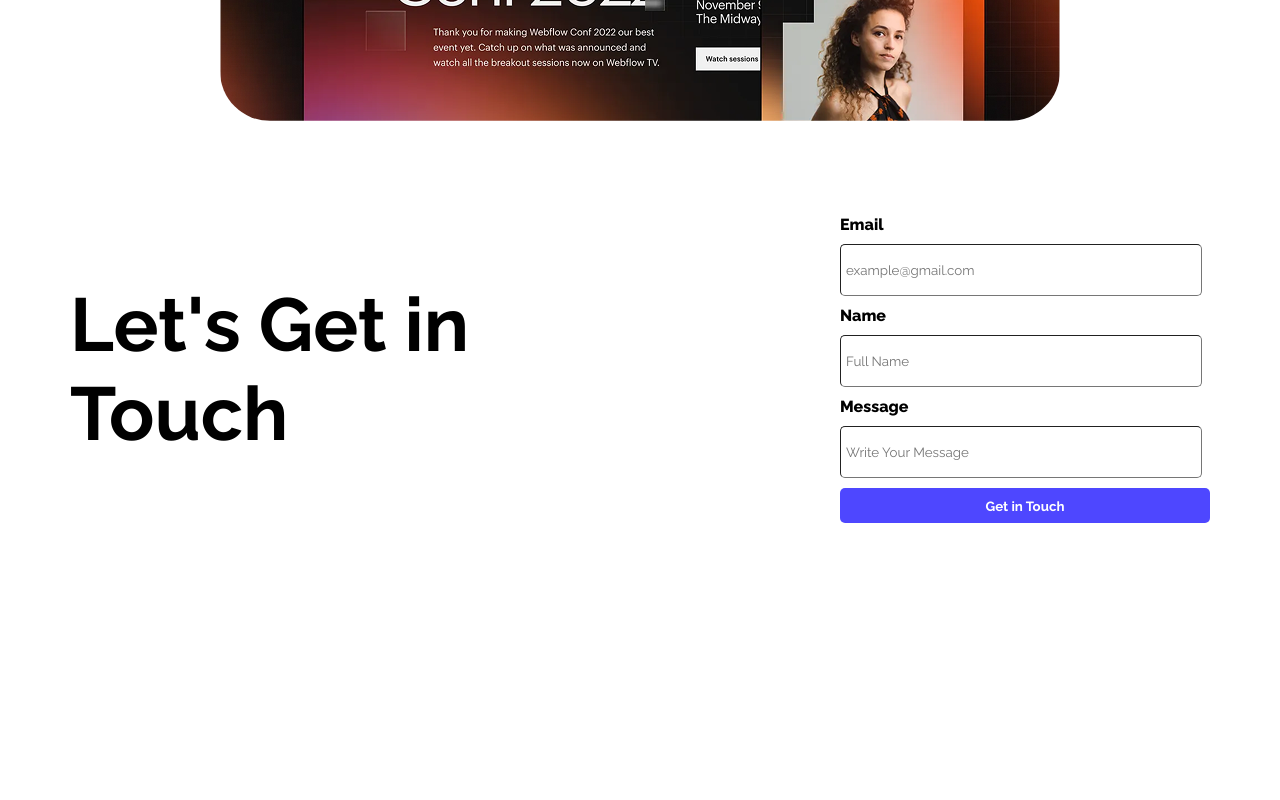
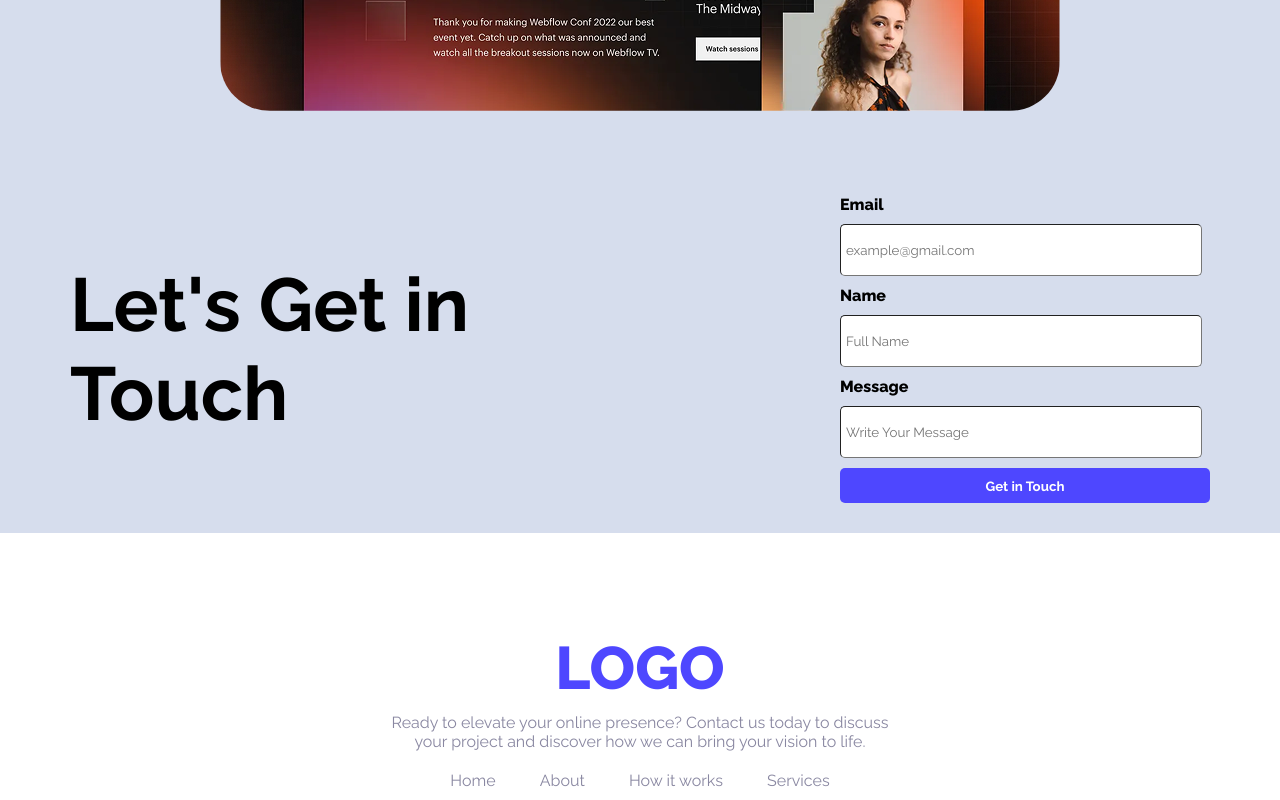
Before and after one commit to AshiqurRahmanAshik/Web-Flow-01-By-Ashik, a plain HTML site: page index.html in a window 1280 px wide. Shown: the part 1828-2628 px from the top of the page. Before the commit the page ends 2381 px from the top, so only its background shows below. Drawn offline with Linux system fonts and the light colour scheme.

Commit message:
Add Footer Section

```diff
--- a/index.html
+++ b/index.html
@@ -14,7 +14,7 @@
     <!-- External CSS -->
     <link rel="stylesheet" href="style/style.css" />
   </head>
-  <body>
+  <body style="background-color: #d6dded">
     <!-- Header Section Start -->
     <header>
       <!-- Navbar Section Start -->
@@ -105,5 +105,25 @@
       </div>
     </section>
     <!-- Main Section End -->
+    <!-- Footer Section Start -->
+    <footer class="footer_container">
+      <div class="footer_text">
+        <h4 class="footer_title">LOGO</h4>
+        <p class="footer_description">
+          Ready to elevate your online presence? Contact us today to discuss
+          <br />
+          your project and discover how we can bring your vision to life.
+        </p>
+      </div>
+      <div class="footer_menu">
+        <ol>
+          <li><a href="">Home</a></li>
+          <li><a href="">About</a></li>
+          <li><a href="">How it works</a></li>
+          <li><a href="">Services</a></li>
+        </ol>
+      </div>
+    </footer>
+    <!-- Footer Section End -->
   </body>
 </html>
--- a/style/style.css
+++ b/style/style.css
@@ -11,13 +11,14 @@
 /* Common Style End */
 /* Navbar Section Start */
 header {
+  padding: 10px 0;
   background-image: url("../assets/Hero-bg.png");
   height: 550px;
 }
 .nav_container {
   display: flex;
   justify-content: space-between;
-  margin: 20px auto;
+  margin: 0 auto;
   width: 1140px;
   height: 151px;
 }
@@ -41,6 +42,7 @@ header {
 .hero_container {
   text-align: center;
   font-size: 35px;
+  margin: 20px auto;
 }
 .hero_button {
   width: 175px;
@@ -108,7 +110,7 @@ header {
 
 .focus {
   width: 1140px;
-  margin: 60px auto;
+  margin: 50px auto;
   text-align: center;
 }
 .focus_title {
@@ -151,3 +153,31 @@ header {
   font-weight: bold;
 }
 /* Main Section End */
+
+/* Footer Section Start */
+footer {
+  text-align: center;
+
+  background-color: white;
+}
+.footer_title {
+  font-size: 60px;
+  font-weight: 800;
+  color: #4e47ff;
+  padding-top: 100px;
+}
+.footer_description {
+  color: #8987a1;
+  margin: 10px 0;
+}
+
+.footer_menu ol li {
+  display: inline-block;
+  list-style-type: none;
+  padding: 10px 20px;
+}
+.footer_menu a {
+  text-decoration: none;
+  color: #8987a1;
+}
+/* Footer Section End */
```
